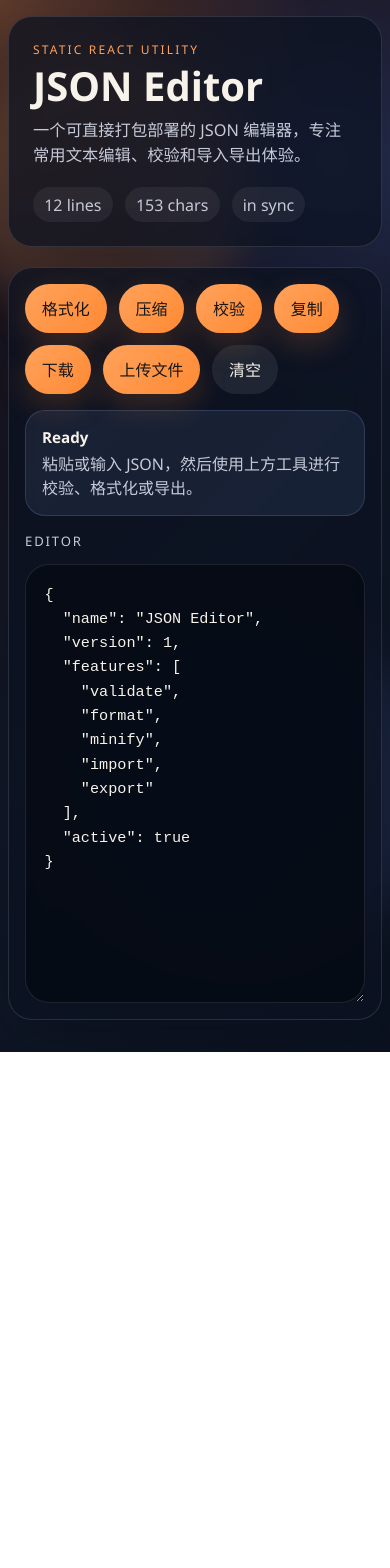
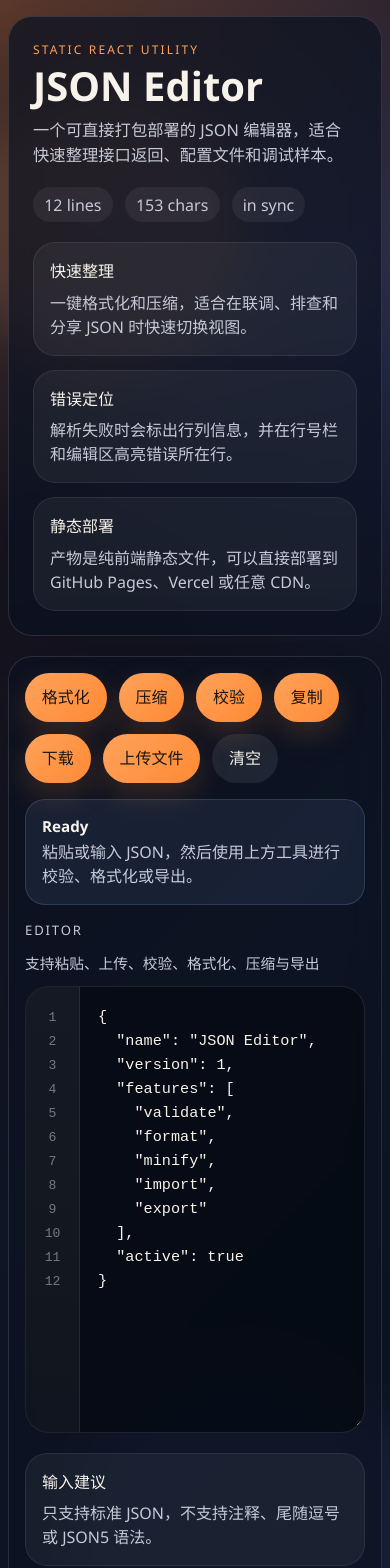
Before and after one commit to Jeronasand/Codex_JSONEditor, a React (Vite) app: page / in a window 390 px wide. Shown: the top 1568 px of the page. Before the commit the page ends 1052 px from the top, so only its background shows below. Built offline with nearby package versions, Linux system fonts and the light colour scheme.

Commit message:
Enhance editor UX and branding

```diff
--- a/index.html
+++ b/index.html
@@ -4,6 +4,7 @@
     <meta charset="UTF-8" />
     <meta name="viewport" content="width=device-width, initial-scale=1.0" />
     <title>JSON Editor</title>
+    <link rel="icon" type="image/svg+xml" href="/favicon.svg" />
     <meta
       name="description"
       content="A practical static JSON editor built with React and Vite."
--- a/src/App.tsx
+++ b/src/App.tsx
@@ -1,4 +1,4 @@
-import { ChangeEvent, useMemo, useRef, useState } from 'react';
+import { ChangeEvent, CSSProperties, useMemo, useRef, useState } from 'react';
 
 type StatusTone = 'idle' | 'success' | 'error';
 
@@ -6,7 +6,11 @@ type StatusState = {
   tone: StatusTone;
   title: string;
   detail: string;
+  errorLine: number | null;
 };
+
+const EDITOR_LINE_HEIGHT = 24;
+const EDITOR_PADDING_TOP = 18;
 
 const starterJson = `{
   "name": "JSON Editor",
@@ -25,6 +29,7 @@ const defaultStatus: StatusState = {
   tone: 'idle',
   title: 'Ready',
   detail: '粘贴或输入 JSON，然后使用上方工具进行校验、格式化或导出。',
+  errorLine: null,
 };
 
 function getErrorLocation(message: string) {
@@ -67,6 +72,7 @@ function buildErrorStatus(text: string, error: unknown): StatusState {
       tone: 'error',
       title: 'JSON 无效',
       detail: message,
+      errorLine: null,
     };
   }
 
@@ -76,13 +82,19 @@ function buildErrorStatus(text: string, error: unknown): StatusState {
     tone: 'error',
     title: 'JSON 无效',
     detail: `${message} (行 ${line}，列 ${column})`,
+    errorLine: line,
   };
 }
 
 export default function App() {
   const [text, setText] = useState(starterJson);
   const [status, setStatus] = useState<StatusState>(defaultStatus);
+  const [scrollTop, setScrollTop] = useState(0);
   const fileInputRef = useRef<HTMLInputElement | null>(null);
+  const lineNumbers = useMemo(
+    () => Array.from({ length: text === '' ? 1 : text.split('\n').length }, (_, index) => index + 1),
+    [text],
+  );
 
   const stats = useMemo(() => {
     const trimmed = text.trim();
@@ -100,6 +112,7 @@ export default function App() {
         tone: 'idle',
         title: '编辑区为空',
         detail: '请输入 JSON 内容后再执行校验、格式化或压缩。',
+        errorLine: null,
       });
       return null;
     }
@@ -110,6 +123,7 @@ export default function App() {
         tone: 'success',
         title: 'JSON 有效',
         detail: `解析成功，根节点类型为 ${Array.isArray(parsed) ? 'array' : typeof parsed}。`,
+        errorLine: null,
       });
       return parsed;
     } catch (error) {
@@ -131,6 +145,7 @@ export default function App() {
       tone: 'success',
       title: '格式化完成',
       detail: '当前 JSON 已按 2 空格缩进重新排版。',
+      errorLine: null,
     });
   };
 
@@ -147,6 +162,7 @@ export default function App() {
       tone: 'success',
       title: '压缩完成',
       detail: '当前 JSON 已压缩为单行结构。',
+      errorLine: null,
     });
   };
 
@@ -160,6 +176,7 @@ export default function App() {
       tone: 'idle',
       title: '已清空',
       detail: '编辑区内容已清空。',
+      errorLine: null,
     });
   };
 
@@ -170,6 +187,7 @@ export default function App() {
         tone: 'success',
         title: '复制成功',
         detail: '当前内容已经复制到剪贴板。',
+        errorLine: status.errorLine,
       });
     } catch (error) {
       setStatus({
@@ -177,6 +195,7 @@ export default function App() {
         title: '复制失败',
         detail:
           error instanceof Error ? error.message : '浏览器未授予剪贴板访问权限。',
+        errorLine: status.errorLine,
       });
     }
   };
@@ -194,6 +213,7 @@ export default function App() {
       tone: 'success',
       title: '下载已开始',
       detail: '当前内容已导出为 json-editor-export.json。',
+      errorLine: status.errorLine,
     });
   };
 
@@ -215,17 +235,30 @@ export default function App() {
         tone: 'success',
         title: '文件已导入',
         detail: `已载入 ${file.name}，可以继续编辑或校验。`,
+        errorLine: null,
       });
     } catch (error) {
       setStatus({
         tone: 'error',
         title: '文件读取失败',
         detail: error instanceof Error ? error.message : '无法读取所选文件。',
+        errorLine: null,
       });
     } finally {
       event.target.value = '';
     }
   };
+
+  const highlightStyle = useMemo(() => {
+    if (status.errorLine === null) {
+      return undefined;
+    }
+
+    return {
+      top: `${EDITOR_PADDING_TOP + (status.errorLine - 1) * EDITOR_LINE_HEIGHT - scrollTop}px`,
+      height: `${EDITOR_LINE_HEIGHT}px`,
+    } satisfies CSSProperties;
+  }, [scrollTop, status.errorLine]);
 
   return (
     <div className="app-shell">
@@ -237,13 +270,28 @@ export default function App() {
           <p className="eyebrow">Static React Utility</p>
           <h1>JSON Editor</h1>
           <p className="hero-copy">
-            一个可直接打包部署的 JSON 编辑器，专注常用文本编辑、校验和导入导出体验。
+            一个可直接打包部署的 JSON 编辑器，适合快速整理接口返回、配置文件和调试样本。
           </p>
 
           <div className="meta-row">
             <span>{stats.lines} lines</span>
             <span>{stats.characters} chars</span>
             <span>{stats.empty ? 'empty' : 'in sync'}</span>
+          </div>
+
+          <div className="hero-grid">
+            <article>
+              <strong>快速整理</strong>
+              <p>一键格式化和压缩，适合在联调、排查和分享 JSON 时快速切换视图。</p>
+            </article>
+            <article>
+              <strong>错误定位</strong>
+              <p>解析失败时会标出行列信息，并在行号栏和编辑区高亮错误所在行。</p>
+            </article>
+            <article>
+              <strong>静态部署</strong>
+              <p>产物是纯前端静态文件，可以直接部署到 GitHub Pages、Vercel 或任意 CDN。</p>
+            </article>
           </div>
         </section>
 
@@ -285,15 +333,58 @@ export default function App() {
           </div>
 
           <label className="editor-frame" htmlFor="json-editor">
+            <div className="editor-heading">
               <span className="editor-label">Editor</span>
+              <span className="editor-hint">
+                支持粘贴、上传、校验、格式化、压缩与导出
+              </span>
+            </div>
+
+            <div className="editor-shell">
+              <div className="editor-gutter" aria-hidden="true">
+                <div
+                  className="editor-gutter-inner"
+                  style={{ transform: `translateY(-${scrollTop}px)` }}
+                >
+                  {lineNumbers.map((lineNumber) => (
+                    <span
+                      key={lineNumber}
+                      className={lineNumber === status.errorLine ? 'line-number active' : 'line-number'}
+                    >
+                      {lineNumber}
+                    </span>
+                  ))}
+                </div>
+              </div>
+
+              <div className="editor-main">
+                {highlightStyle ? <div className="error-highlight" style={highlightStyle} /> : null}
                 <textarea
                   id="json-editor"
                   spellCheck={false}
                   value={text}
                   onChange={(event) => setText(event.target.value)}
+                  onScroll={(event) => setScrollTop(event.currentTarget.scrollTop)}
                   placeholder="在这里粘贴 JSON 内容..."
                 />
+              </div>
+            </div>
           </label>
+
+          <div className="tips-grid">
+            <article>
+              <strong>输入建议</strong>
+              <p>只支持标准 JSON，不支持注释、尾随逗号或 JSON5 语法。</p>
+            </article>
+            <article>
+              <strong>导入导出</strong>
+              <p>上传本地 `.json` 文件后会直接载入编辑器，下载会导出当前文本内容。</p>
+            </article>
+            <article>
+              <strong>复制提醒</strong>
+              <p>复制按钮依赖浏览器剪贴板权限；若失败，状态区会显示原因。</p>
+            </article>
+          </div>
         </section>
       </main>
     </div>
--- a/src/styles.css
+++ b/src/styles.css
@@ -20,6 +20,8 @@
   --success: #65d6a3;
   --error: #ff8d82;
   --idle: #8cb8ff;
+  --editor-line-height: 24px;
+  --editor-padding: 18px;
 }
 
 * {
@@ -158,6 +160,35 @@ button.ghost {
   color: var(--text-muted);
 }
 
+.hero-grid,
+.tips-grid {
+  display: grid;
+  grid-template-columns: repeat(3, minmax(0, 1fr));
+  gap: 0.9rem;
+  margin-top: 1.25rem;
+}
+
+.hero-grid article,
+.tips-grid article {
+  min-height: 100%;
+  padding: 1rem;
+  border-radius: 22px;
+  background: rgba(255, 255, 255, 0.05);
+  border: 1px solid rgba(255, 255, 255, 0.08);
+}
+
+.hero-grid strong,
+.tips-grid strong {
+  display: block;
+  margin-bottom: 0.45rem;
+}
+
+.hero-grid p,
+.tips-grid p {
+  margin: 0;
+  color: var(--text-muted);
+}
+
 .panel {
   border-radius: 28px;
   padding: 1rem;
@@ -207,6 +238,14 @@ button.ghost {
   margin-top: 1rem;
 }
 
+.editor-heading {
+  display: flex;
+  justify-content: space-between;
+  gap: 0.75rem;
+  align-items: baseline;
+  flex-wrap: wrap;
+}
+
 .editor-label {
   color: var(--text-muted);
   text-transform: uppercase;
@@ -214,28 +253,87 @@ button.ghost {
   letter-spacing: 0.14em;
 }
 
+.editor-hint {
+  color: var(--text-muted);
+  font-size: 0.92rem;
+}
+
+.editor-shell {
+  display: grid;
+  grid-template-columns: 64px minmax(0, 1fr);
+  overflow: hidden;
+  border: 1px solid rgba(255, 255, 255, 0.1);
+  border-radius: 24px;
+  background: rgba(5, 10, 18, 0.75);
+}
+
+.editor-gutter {
+  position: relative;
+  overflow: hidden;
+  padding: var(--editor-padding) 0;
+  background:
+    linear-gradient(180deg, rgba(255, 255, 255, 0.04), rgba(255, 255, 255, 0.02)),
+    rgba(255, 255, 255, 0.02);
+  border-right: 1px solid rgba(255, 255, 255, 0.08);
+}
+
+.editor-gutter-inner {
+  display: grid;
+}
+
+.line-number {
+  display: flex;
+  justify-content: center;
+  align-items: center;
+  height: var(--editor-line-height);
+  color: rgba(198, 202, 216, 0.55);
+  font-family: "IBM Plex Mono", "SFMono-Regular", monospace;
+  font-size: 0.82rem;
+}
+
+.line-number.active {
+  color: var(--error);
+  background: rgba(255, 141, 130, 0.12);
+  font-weight: 600;
+}
+
+.editor-main {
+  position: relative;
+}
+
+.error-highlight {
+  position: absolute;
+  left: 0;
+  right: 0;
+  border-left: 3px solid rgba(255, 141, 130, 0.9);
+  background: rgba(255, 141, 130, 0.12);
+  pointer-events: none;
+  z-index: 1;
+}
+
 textarea {
+  position: relative;
+  z-index: 2;
   min-height: 58vh;
   width: 100%;
   resize: vertical;
-  border: 1px solid rgba(255, 255, 255, 0.1);
-  border-radius: 24px;
-  padding: 1.1rem 1.15rem;
-  background: rgba(5, 10, 18, 0.75);
+  border: 0;
+  border-radius: 0;
+  padding: var(--editor-padding);
+  background: transparent;
   color: var(--text-main);
   caret-color: var(--accent);
   outline: none;
   font-family: "IBM Plex Mono", "SFMono-Regular", monospace;
   font-size: 0.95rem;
-  line-height: 1.6;
+  line-height: var(--editor-line-height);
   transition:
     border-color 140ms ease,
     box-shadow 140ms ease;
 }
 
 textarea:focus {
-  border-color: rgba(255, 162, 91, 0.48);
-  box-shadow: 0 0 0 4px rgba(255, 162, 91, 0.12);
+  box-shadow: inset 0 0 0 1px rgba(255, 162, 91, 0.28);
 }
 
 textarea::placeholder {
@@ -257,6 +355,15 @@ textarea::placeholder {
     font-size: 2.5rem;
   }
 
+  .hero-grid,
+  .tips-grid {
+    grid-template-columns: 1fr;
+  }
+
+  .editor-shell {
+    grid-template-columns: 54px minmax(0, 1fr);
+  }
+
   textarea {
     min-height: 52vh;
   }
```
Also changed, not shown: public/favicon.svg (added), 1 other file (tests, documents, lock files or other folders). Lines whose indentation alone changed are shown as unchanged.
